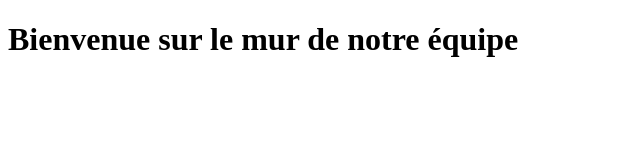
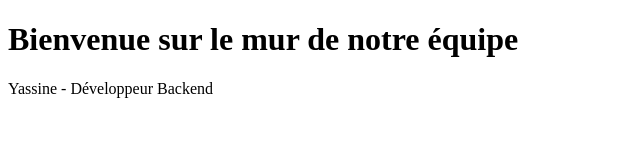
Before and after one commit to AAYANOGOAT/team-wall, a plain HTML site: page index.html in a window 1280 px wide. Shown: the whole page, without its empty margins (0-640 px from the left). Drawn offline with Linux system fonts and the light colour scheme.

Commit message:
Ajout du profil de [Yassine]

```diff
--- a/index.html
+++ b/index.html
@@ -6,6 +6,7 @@
 <body>
     <h1>Bienvenue sur le mur de notre équipe</h1>
     <div id="container">
-        </div>
+        <p>Yassine - Développeur Backend</p>
+    </div>
 </body>
 </html>
```
